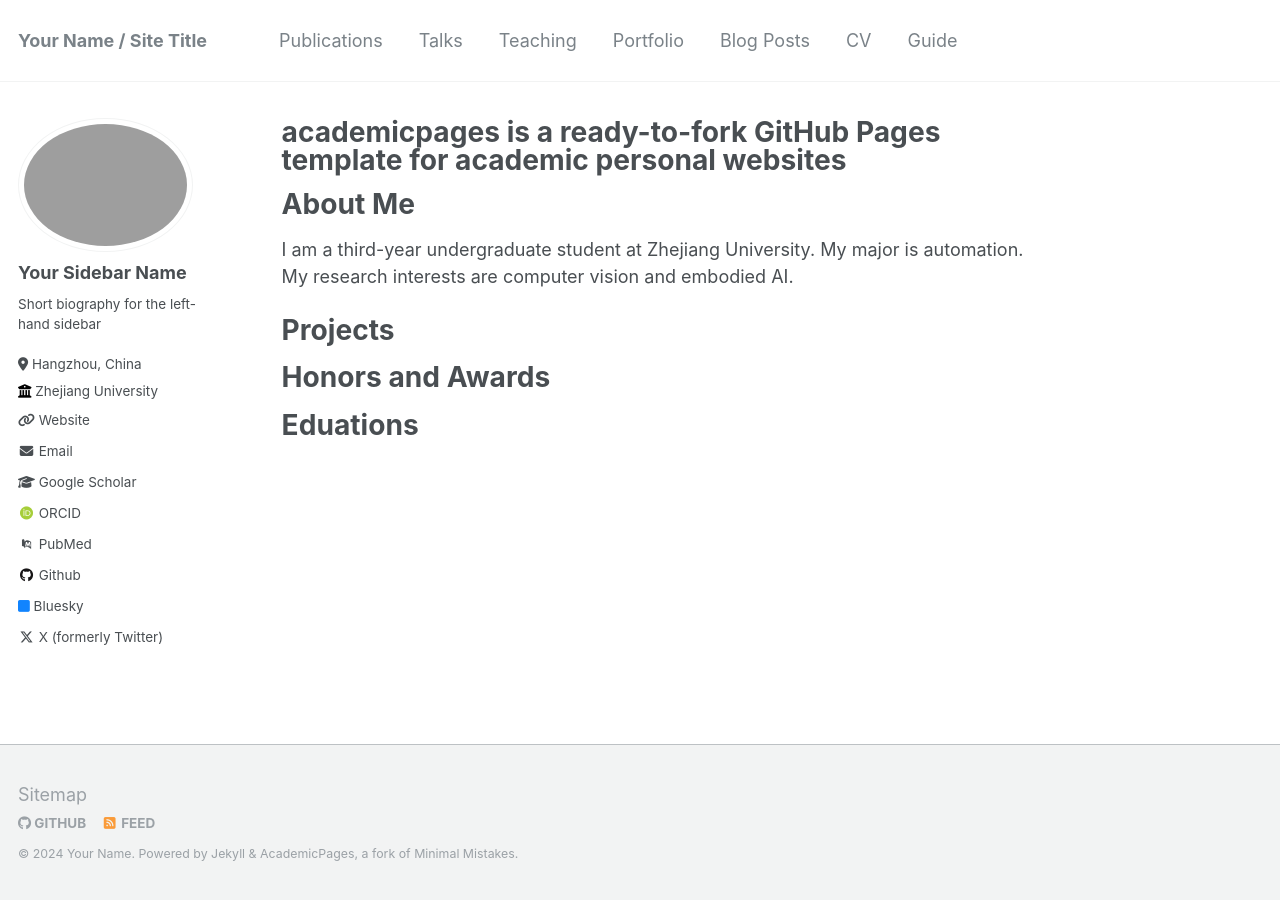
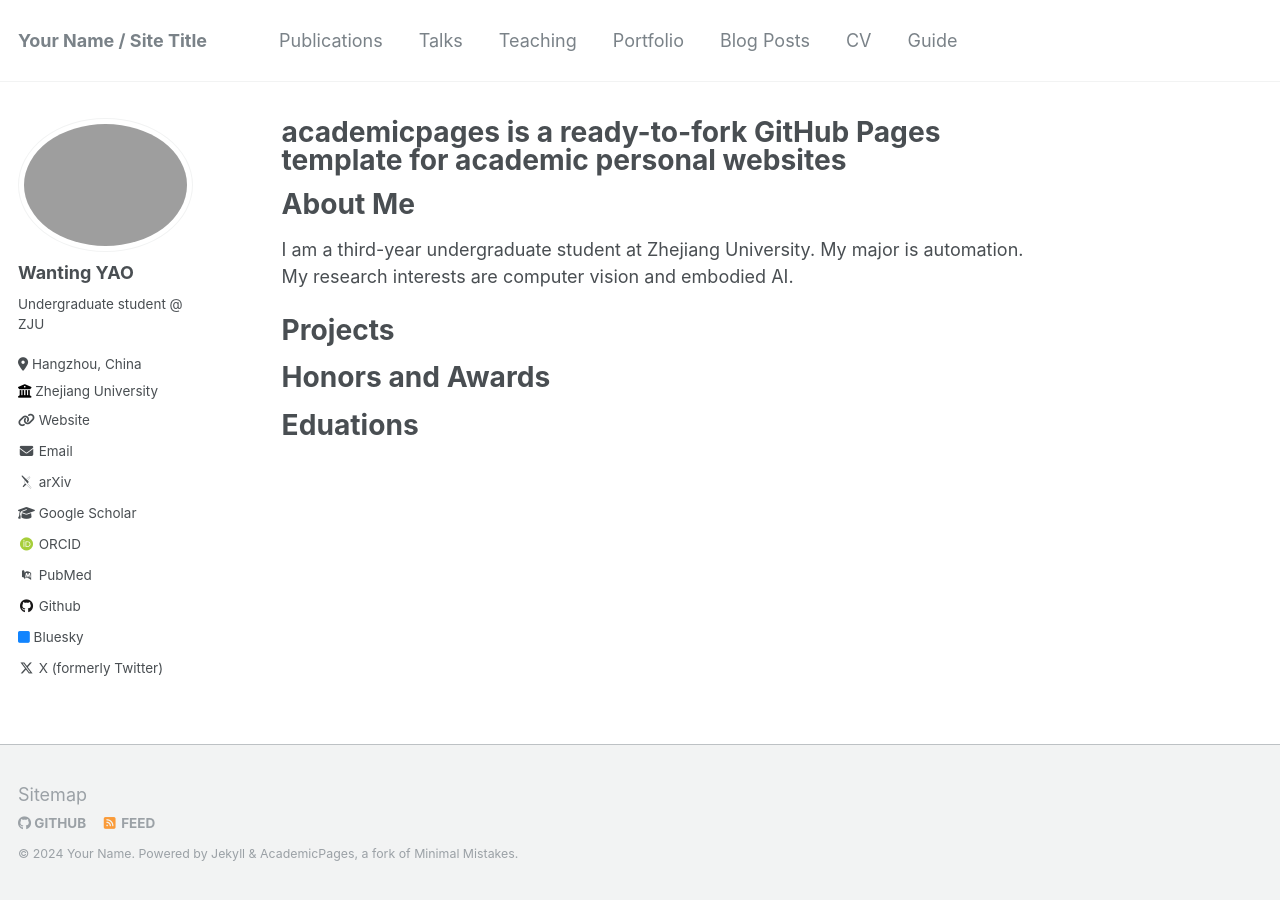
Before and after one commit to alkane2002/wantingyao.github.io, a Jekyll site: the page built from _pages/about.md, in a window 1280 px wide. Built offline with Jekyll 4.4.1, drawn with Linux system fonts in a browser that asks for light colours; some web fonts are replaced.

Commit message:
Update _config.yml

```diff
--- a/_config.yml
+++ b/_config.yml
@@ -22,16 +22,16 @@ repository               : "academicpages/academicpages.github.io"
 author:
   # Biographic information
   avatar           : "ywt.png"
-  name             : "Your Sidebar Name"
+  name             : "Wanting YAO"
   pronouns         : # example: "she/her"
-  bio              : "Short biography for the left-hand sidebar"
+  bio              : "Undergraduate student @ ZJU"
   location         : "Hangzhou, China"
   employer         : "Zhejiang University"
   uri              : https://alkane2002.github.io/wantingyao.github.io/
   email            : "3210100894@zju.edu.cn"
 
   # Academic websites
-  arxiv            : # URL - Update with the correct link to your profile
+  arxiv            : https://alkane2002.github.io/wantingyao.github.io/
   googlescholar    : "https://scholar.google.com/citations?user=PS_CX0AAAAAJ"
   impactstory      : # URL
   orcid            : "http://orcid.org/yourorcidurl"
```
